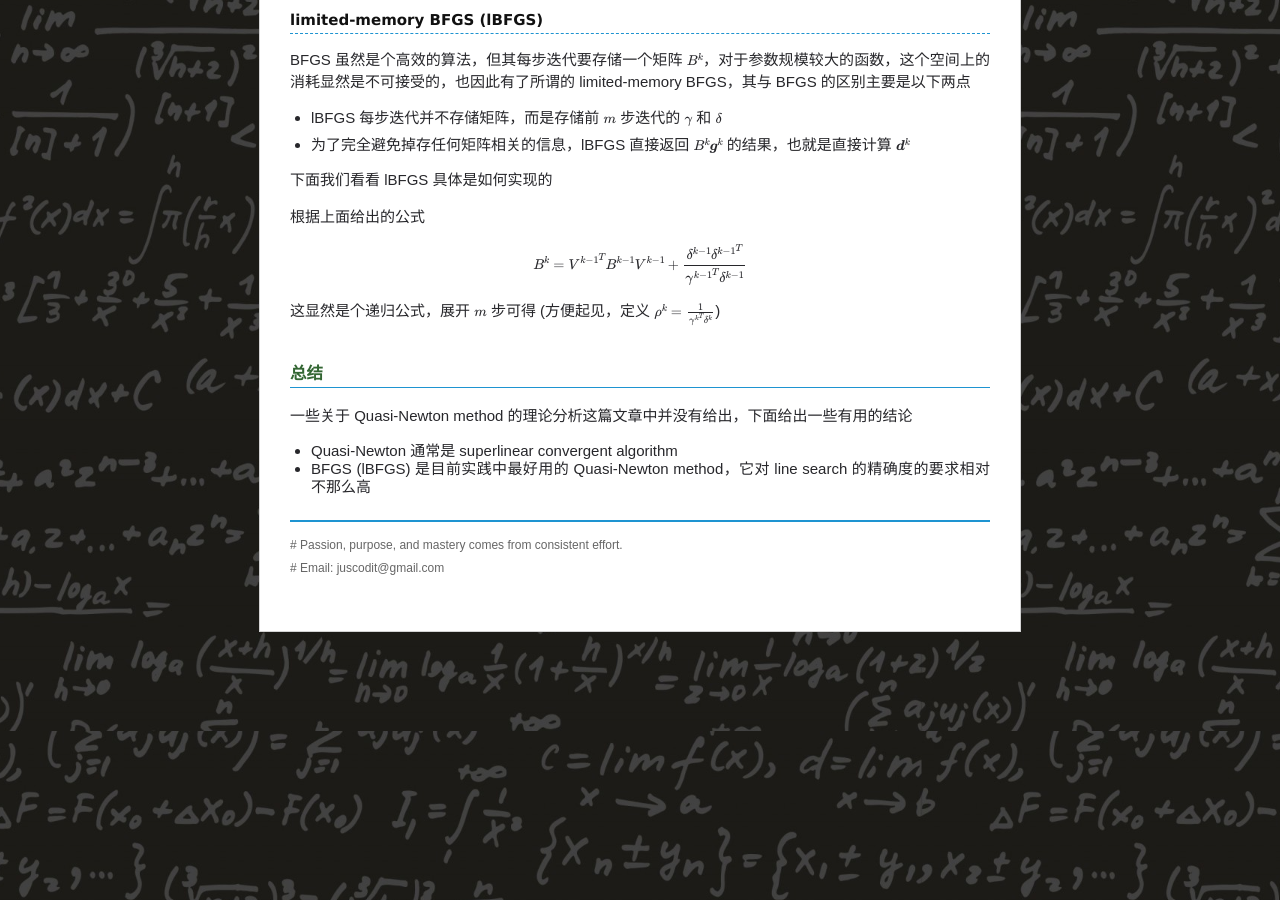
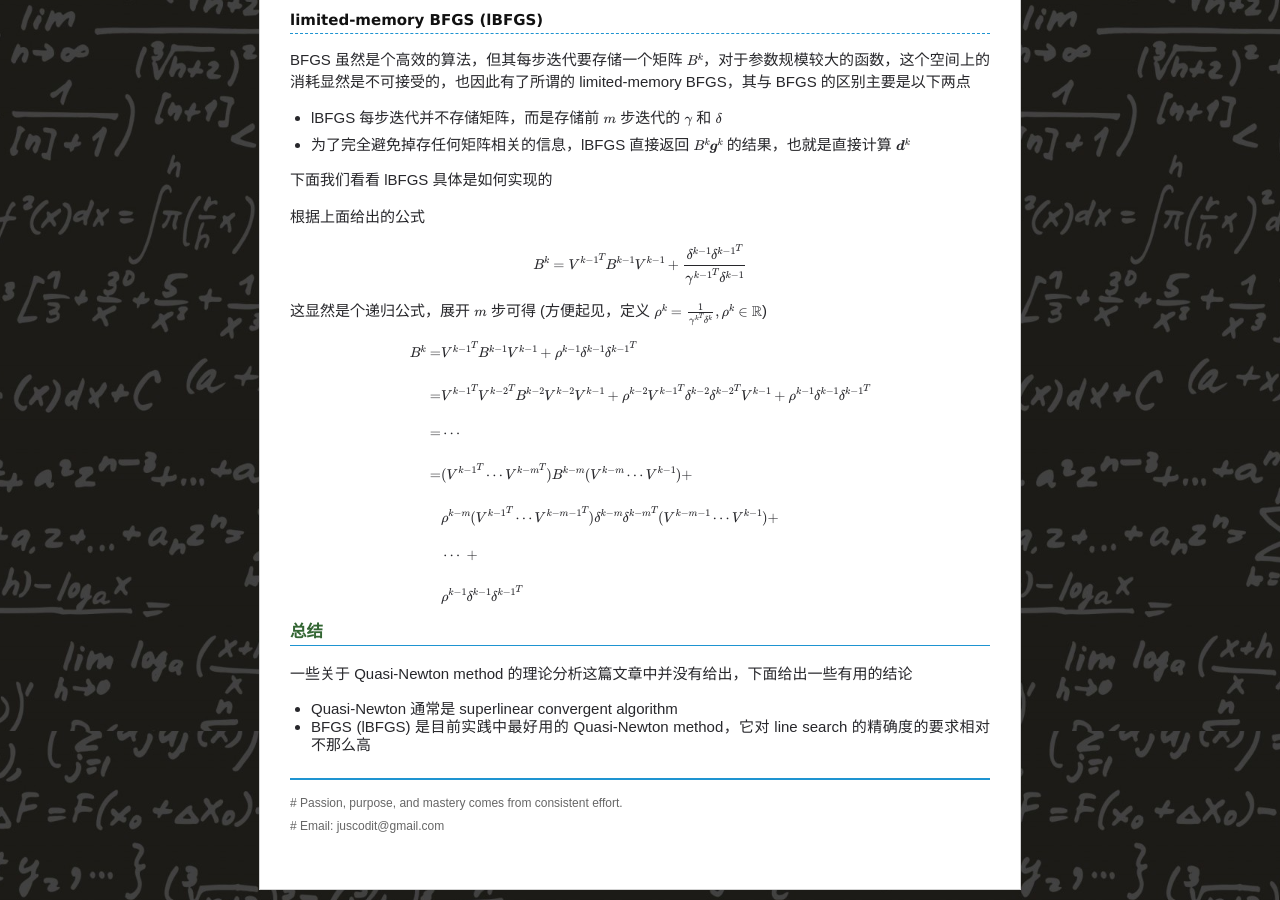
Before and after one commit to chenrushan/chenrushan.github.io, a Jekyll site: the page built from _posts/2014-07-13-NP-10-quasi-newton.markdown, in a window 1280 px wide and 900 px high, scrolled down 4669 px. Built offline with Jekyll 4.4.1, drawn with Linux system fonts in a browser that asks for light colours; Markdown is read by kramdown in place of the engine named in the settings; formulas are drawn with MathJax 3.

Commit message:
[np10]: update

```diff
--- a/_posts/2014-07-13-NP-10-quasi-newton.markdown
+++ b/_posts/2014-07-13-NP-10-quasi-newton.markdown
@@ -261,9 +261,18 @@ BFGS 虽然是个高效的算法，但其每步迭代要存储一个矩阵 $B^k$
 
 $$B^{k} = {V^{k-1}}^T B^{k-1} V^{k-1} + \frac{\delta^{k-1} {\delta^{k-1}}^T}{ {\gamma^{k-1}}^T \delta^{k-1}}$$
 
-这显然是个递归公式，展开 $m$ 步可得 (方便起见，定义 $\rho^k = \frac{1}{ {\gamma^{k}}^T \delta^{k}}$)
+这显然是个递归公式，展开 $m$ 步可得 (方便起见，定义 $\rho^k = \frac{1}{ {\gamma^{k}}^T \delta^{k}}, \rho^k \in \mathbb{R}$)
 
 $$
+\begin{align}
+B^{k} = & {V^{k-1}}^T B^{k-1} V^{k-1} + \rho^{k-1} {\delta^{k-1} {\delta^{k-1}}^T} \\\\
+= & {V^{k-1}}^T {V^{k-2}}^T B^{k-2} V^{k-2} V^{k-1} + \rho^{k-2} {V^{k-1}}^T \delta^{k-2} {\delta^{k-2}}^T V^{k-1} + \rho^{k-1} {\delta^{k-1} {\delta^{k-1}}^T} \\\\
+= & \cdots \\\\
+= & ({V^{k-1}}^T \cdots {V^{k-m}}^T) B^{k-m} ({V^{k-m}} \cdots V^{k-1}) + \\\\
+  & \rho^{k-m} ({V^{k-1}}^T \cdots {V^{k-m-1}}^T) \delta^{k-m} {\delta^{k-m}}^T (V^{k-m-1} \cdots V^{k-1}) + \\\\
+  & \cdots \;+ \\\\
+  & \rho^{k-1} {\delta^{k-1} {\delta^{k-1}}^T}
+\end{align}
 $$
 
 #### 总结
```
